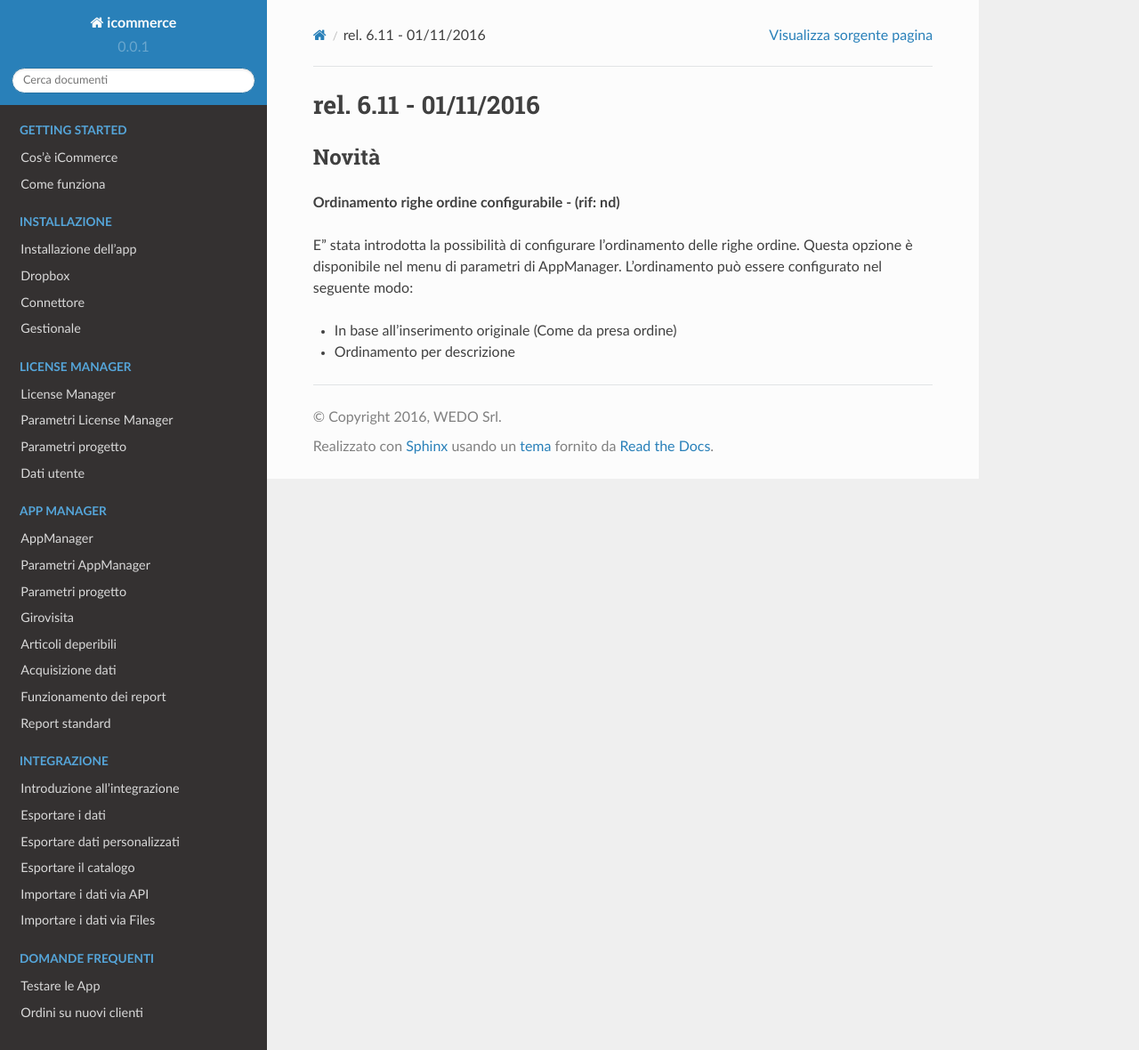
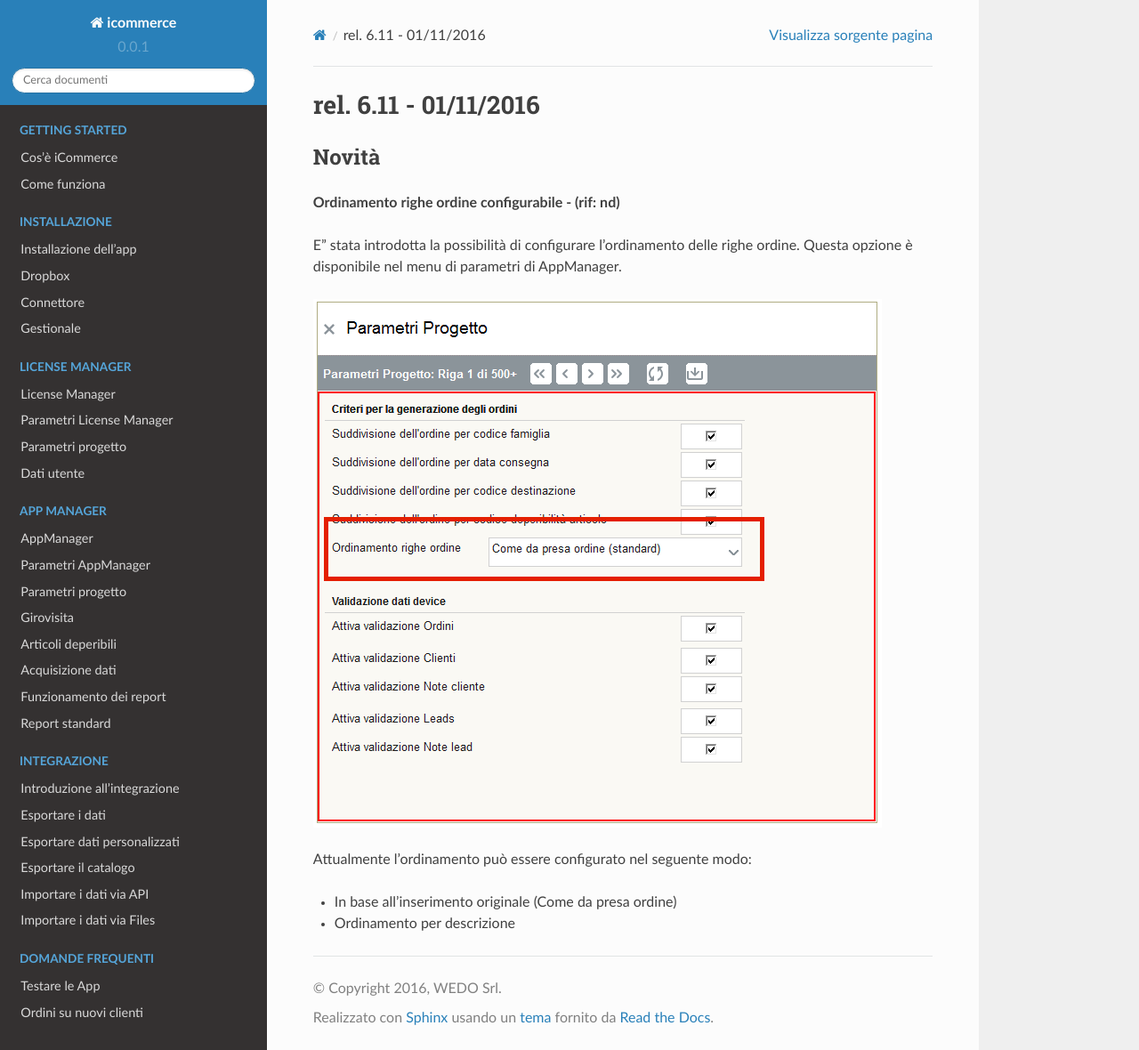
Before and after one commit to wedoit-io/doc-icommerce, a Sphinx documentation site: the page built from source/release-6-11.rst, in a window 1280 px wide and 1180 px high. Shown: the whole window at 89% size. Built offline with Sphinx 7.4.7 and the Read the Docs theme 2.0.0, drawn with Linux system fonts in a browser that asks for light colours.

Commit message:
Update release-6-11.rst

```diff
--- a/source/release-6-11.rst
+++ b/source/release-6-11.rst
@@ -7,7 +7,12 @@ Novità
 
 E' stata introdotta la possibilità di configurare l'ordinamento delle righe ordine.
 Questa opzione è disponibile nel menu di parametri di AppManager.
-L'ordinamento può essere configurato nel seguente modo:
+
+.. figure:: release-6-11.png
+   :alt:
+
+
+Attualmente l'ordinamento può essere configurato nel seguente modo:
 
 - In base all'inserimento originale (Come da presa ordine)
 - Ordinamento per descrizione
```
